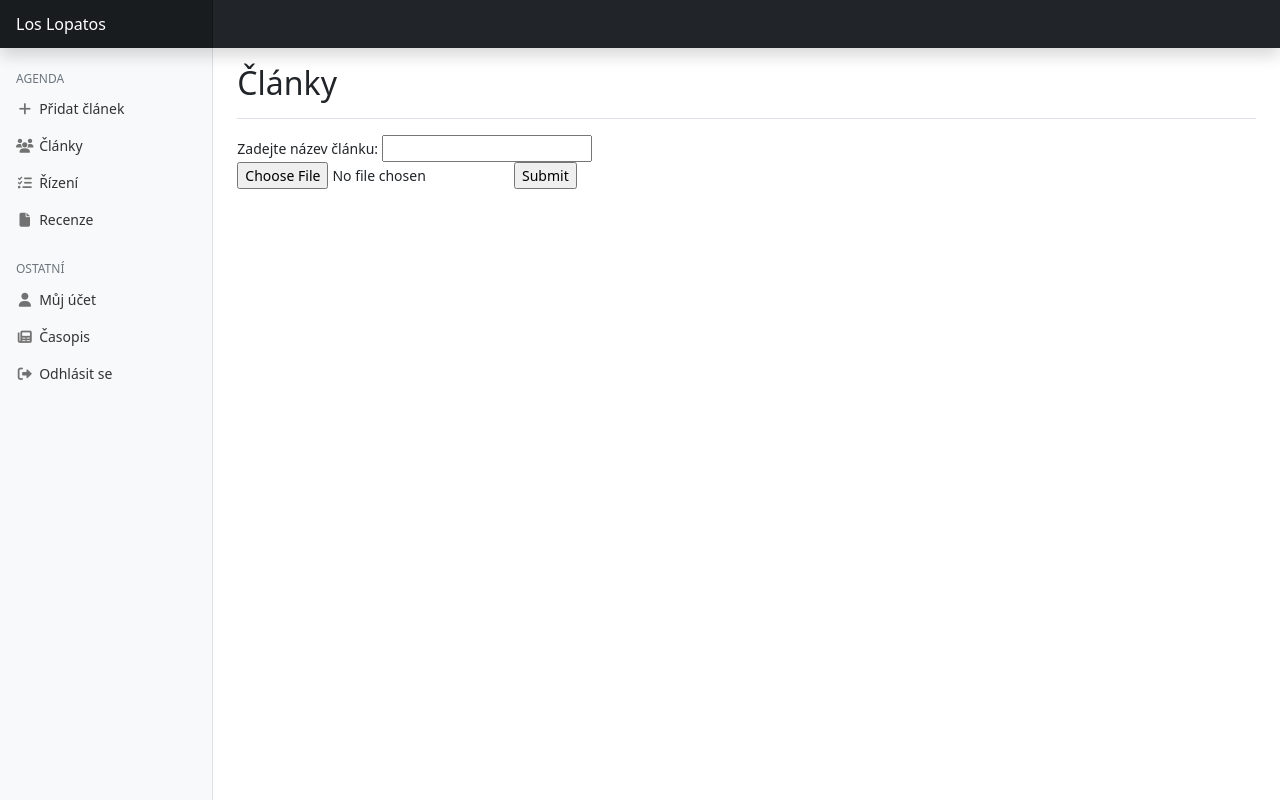
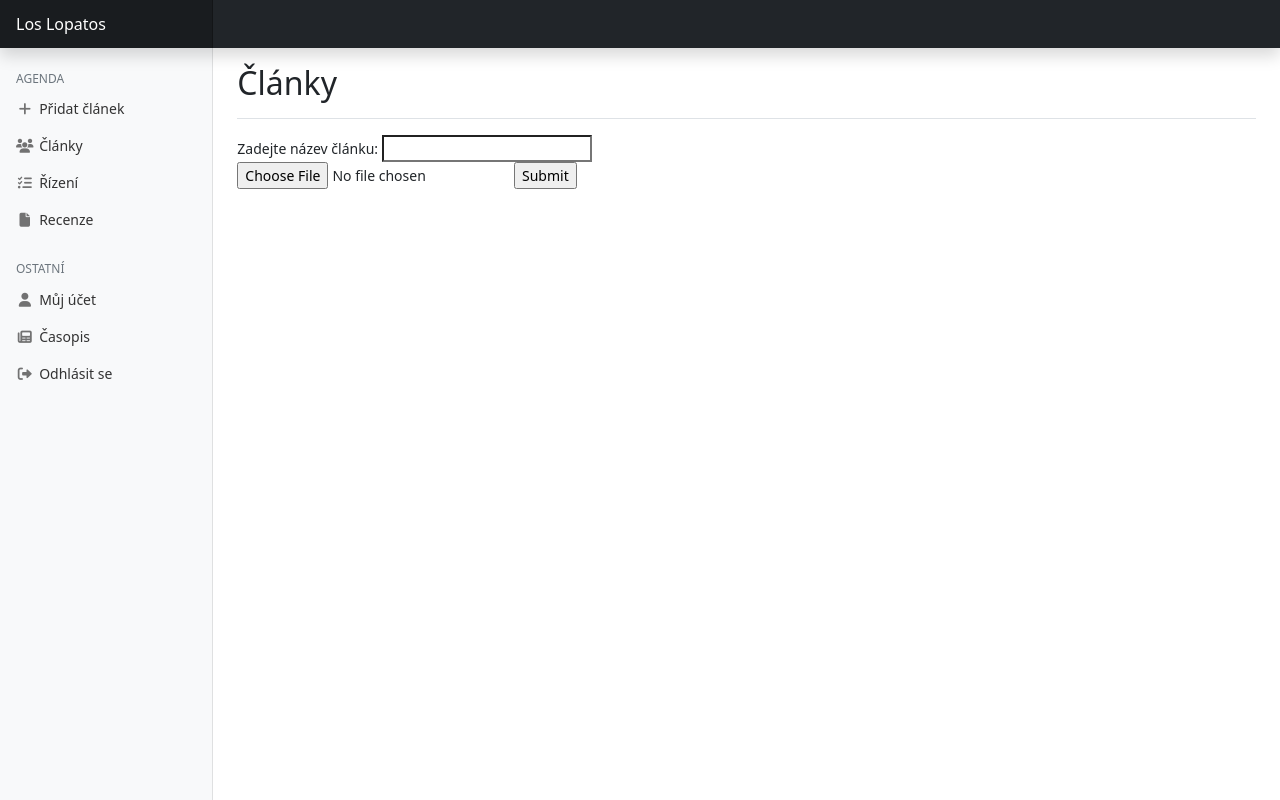
Before and after one commit to Duffynson/lopaty-xd, a PHP site: page /admin/clanek in a window 1280 px wide. Run offline with PHP 8.4, Linux system fonts and the light colour scheme; the visitor is signed in with stand-in values (Sample User, id 1).

Commit message:
Update clanek.php

```diff
--- a/admin/clanek.php
+++ b/admin/clanek.php
@@ -13,18 +13,18 @@
         <h1 class="h2">Články</h1>
       </div>
 
+      <div class="align-center">
       <div class="alert alert-success alert-dismissible fade show d-none" role="alert">
       </div>
-
       <div class="alert alert-danger alert-error alert-dismissible fade show d-none" role="alert">
       </div>
-
       <form method="POST" class="add-article">
          <label>Zadejte název článku:</label>
-         <input type="text" name="articleName"/><br>
+         <input type="text" name="articleName" class="rounded-0"/><br>
          <input type="file" name="soubor"/>
          <input type="submit"/>
       </form>
+      </div>
 
     </main>
 
```
